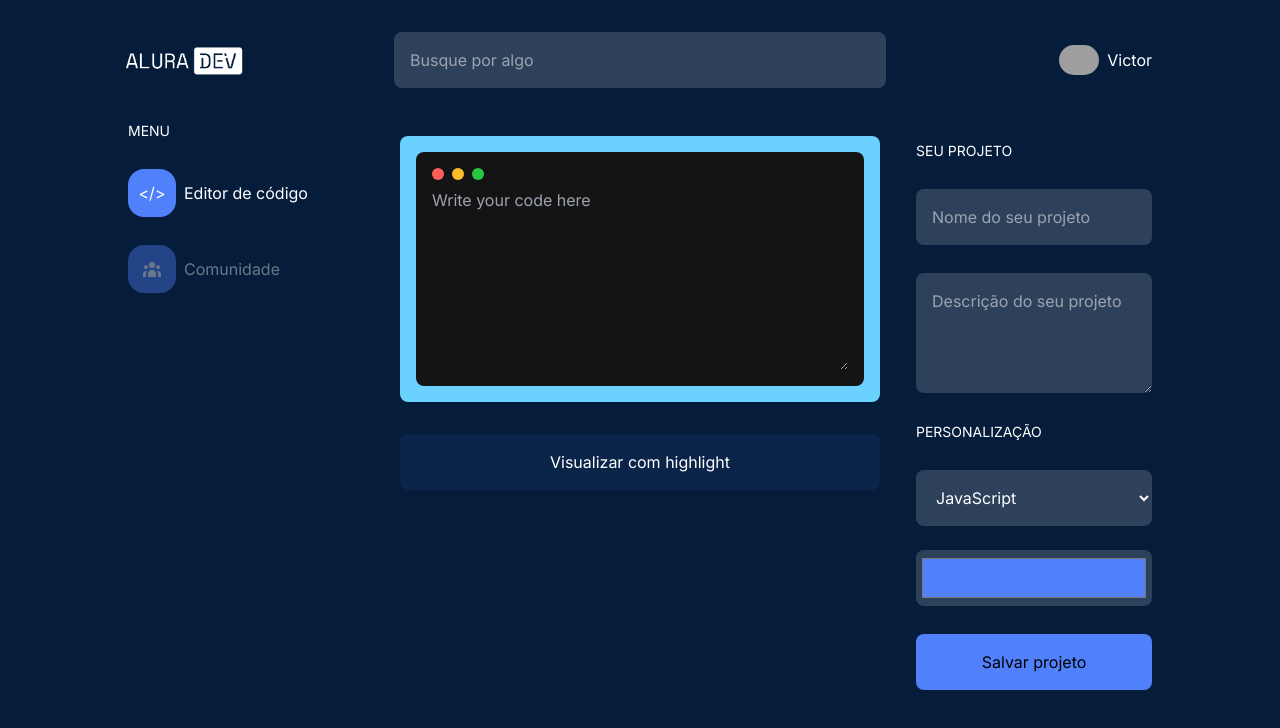
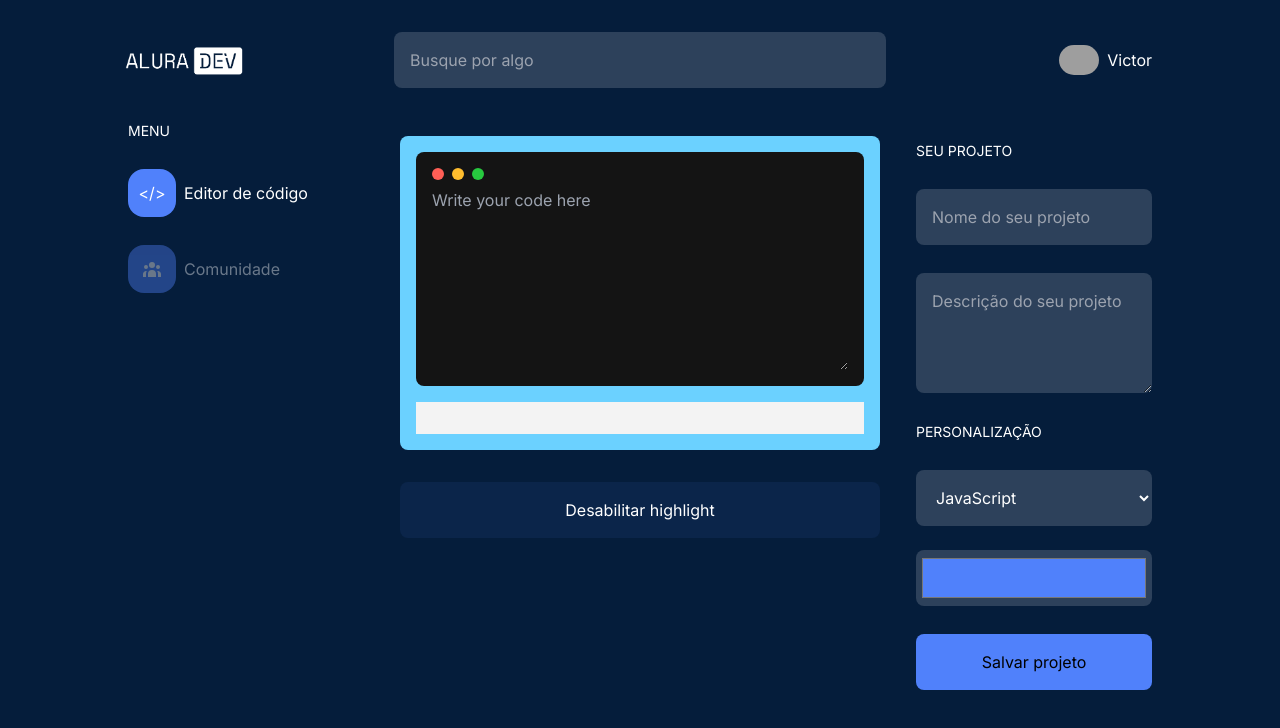
Before and after one commit to victorcabral182/challenge_alura_dev, a Next.js app: page / in a window 1280 px wide. Shown: the top 728 px of the page. Built offline with nearby package versions, Linux system fonts and the light colour scheme; grey boxes are pictures that could not be loaded.

Commit message:
Feat: instalacao e aplicacao parcial da lib

```diff
--- a/package.json
+++ b/package.json
@@ -9,6 +9,7 @@
     "lint": "next lint"
   },
   "dependencies": {
+    "highlight.js": "^11.9.0",
     "next": "14.0.3",
     "react": "^18",
     "react-dom": "^18",
--- a/src/app/page.tsx
+++ b/src/app/page.tsx
@@ -1,29 +1,25 @@
+"use client";
+
+import { CodeEditor } from "@/components/CodeEditor";
 import { InsertForm } from "@/components/InsertForm";
 import { Menu } from "@/components/Menu";
+import { useState } from "react";
 
 export default function Home() {
+  const [showHighlight, setShowHighlight] = useState<boolean>(true);
+
   return (
     <main className="grid grid-cols-4 lg:mt-8 h-[calc(100vh-152px)] mt-4 overflow-y-auto">
       <aside className="col-span-1 hidden lg:flex">
         <Menu />
       </aside>
       <section className="col-span-4 lg:col-span-2 p-4">
-        <div className="bg-[#6BD1FF] rounded-lg p-4">
-          <div className="flex flex-col bg-[#141414] rounded-lg p-4">
-            <div className="flex gap-2">
-              <div className="w-3 h-3 bg-[#FF5F56] rounded-full" />
-              <div className="w-3 h-3 bg-[#FFBD2E] rounded-full" />
-              <div className="w-3 h-3 bg-[#27C93F] rounded-full" />
-            </div>
-            <textarea
-              placeholder="Write your code here"
-              className="py-2 bg-transparent min-h-[190px] text-white focus-within:outline-none"
-              spellCheck={false}
-            />
-          </div>
-        </div>
-        <button className="bg-[#5081FB14] h-14 rounded-lg text-white w-full mt-8">
-          Visualizar com highlight
+        <CodeEditor showHighlight={showHighlight} />
+        <button
+          onClick={() => setShowHighlight(!showHighlight)}
+          className="bg-[#5081FB14] h-14 rounded-lg text-white w-full mt-8"
+        >
+          {showHighlight ? "Desabilitar highlight" : "Visualizar com highlight"}
         </button>
       </section>
       <aside className="col-span-4 lg:col-span-1 lg:flex">
--- /dev/null
+++ b/src/components/CodeEditor/index.tsx
@@ -0,0 +1,55 @@
+"use client";
+
+import hljs from "highlight.js/lib/core";
+import javascript from "highlight.js/lib/languages/javascript";
+import { useEffect, useState } from "react";
+import "highlight.js/styles/default.css";
+
+interface CodeEditorProps {
+  showHighlight?: boolean;
+}
+
+export const CodeEditor = ({ showHighlight }: CodeEditorProps) => {
+  const [editorValue, setEditorValue] = useState("");
+
+  useEffect(() => {
+    hljs.registerLanguage("javascript", javascript);
+    hljs.initHighlightingOnLoad();
+    return () => {
+      hljs.highlightAll();
+    };
+  }, []);
+
+  const highlightedCode = showHighlight
+    ? hljs.highlightAuto(editorValue).value
+    : editorValue;
+
+  return (
+    <>
+      <div className="bg-[#6BD1FF] rounded-lg p-4">
+        <div className="flex flex-col bg-[#141414] rounded-lg p-4 mb-4">
+          <div className="flex gap-2">
+            <div className="w-3 h-3 bg-[#FF5F56] rounded-full" />
+            <div className="w-3 h-3 bg-[#FFBD2E] rounded-full" />
+            <div className="w-3 h-3 bg-[#27C93F] rounded-full" />
+          </div>
+          <textarea
+            placeholder="Write your code here"
+            className="py-2 bg-transparent min-h-[190px] text-white focus-within:outline-none"
+            spellCheck={false}
+            onChange={(e) => setEditorValue(e.target.value)}
+            value={editorValue}
+          />
+        </div>
+        {showHighlight && (
+          <pre>
+            <code
+              className={`hljs language-javascript`}
+              dangerouslySetInnerHTML={{ __html: highlightedCode }}
+            />
+          </pre>
+        )}
+      </div>
+    </>
+  );
+};
```
Also changed, not shown: 1 other file (tests, documents, lock files or other folders).
